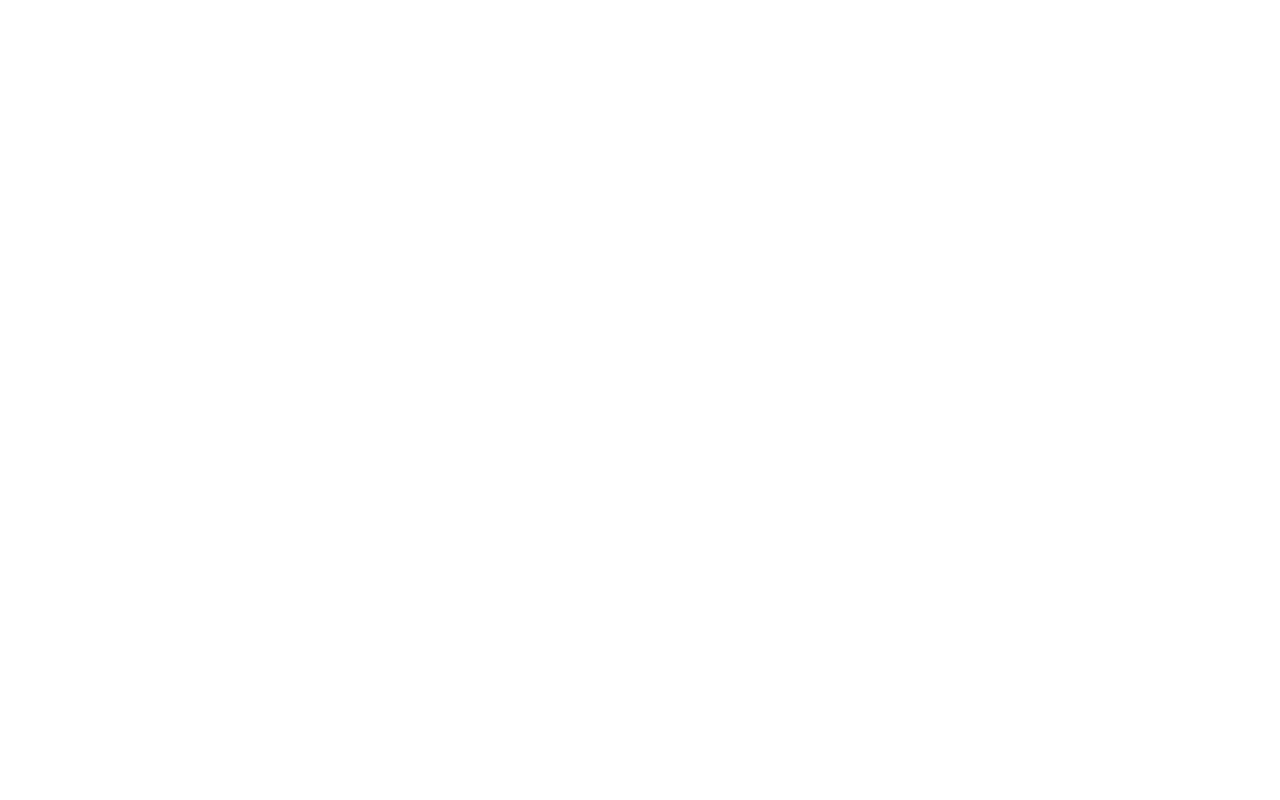
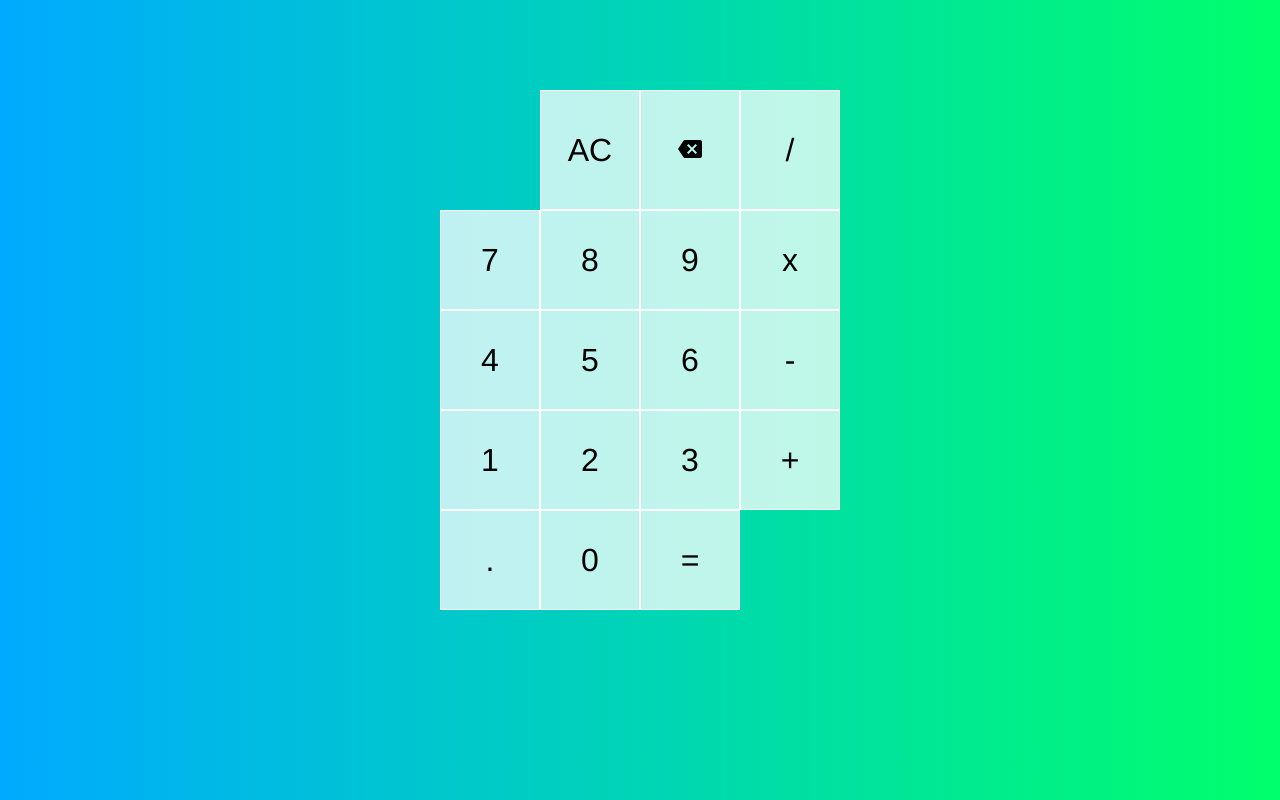
Before and after one commit to leoyhk/JScalculator, a plain HTML site: page index.html in a window 1280 px wide. Drawn offline with Linux system fonts and the light colour scheme.

Commit message:
Updating Calculator Frame, Buttons

```diff
--- a/index.html
+++ b/index.html
@@ -4,11 +4,85 @@
     <meta charset="UTF-8" />
     <meta name="viewport" content="width=device-width,initial-scale=1.0" />
     <meta http-equiv="X-UA-Compatible" content="ie=edge" />
+    <link
+      href="https://fonts.googleapis.com/icon?family=Material+Icons"
+      rel="stylesheet"
+    />
     <title>Calculator Demo</title>
   </head>
-  <body></body>
+  <body>
+    <div class="frame">
+      <div class="calculator-output">
+        <div class="previous-operation"></div>
+        <div class="current-operation"></div>
+      </div>
+      <button class="two-span">AC</button>
+      <button><i class="material-icons">backspace</i></button>
+      <button>/</button>
+      <button>7</button>
+      <button>8</button>
+      <button>9</button>
+      <button>x</button>
+      <button>4</button>
+      <button>5</button>
+      <button>6</button>
+      <button>-</button>
+      <button>1</button>
+      <button>2</button>
+      <button>3</button>
+      <button>+</button>
+      <button>.</button>
+      <button>0</button>
+
+      <button class="two-span">=</button>
+    </div>
+  </body>
 </html>
 
-<style></style>
+<style>
+  *,
+  *::before,
+  *::after {
+    box-sizing: border-box;
+    font-family: "Franklin Gothic Medium", "Arial Narrow", Arial, sans-serif;
+    font-weight: normal;
+  }
+
+  body {
+    padding: 0%;
+    margin: 0;
+    background: linear-gradient(to right, #00aaff, #00ff6c);
+  }
+
+  /*
+  Selects Calculator Frame
+  */
+  .frame {
+    display: grid;
+    justify-content: center;
+    align-content: center;
+    min-height: 100vh;
+    grid-template-columns: repeat(4, 100px);
+    grid-template-rows: minmax(120px, auto) repeat(5, 100px);
+  }
+
+  /*
+  Selects buttons in the calculator frame
+  */
+  .frame > button {
+    cursor: pointer;
+    font-size: 2rem;
+    border: 1px solid white;
+    outline: none;
+    background-color: rgba(255, 255, 255, 0.75);
+  }
+
+  /*
+  Selects button being hovered over
+  */
+  .frame > button:hover {
+    background-color: rgba(255, 255, 255, 0.9);
+  }
+</style>
 
 <script defer></script>
```
